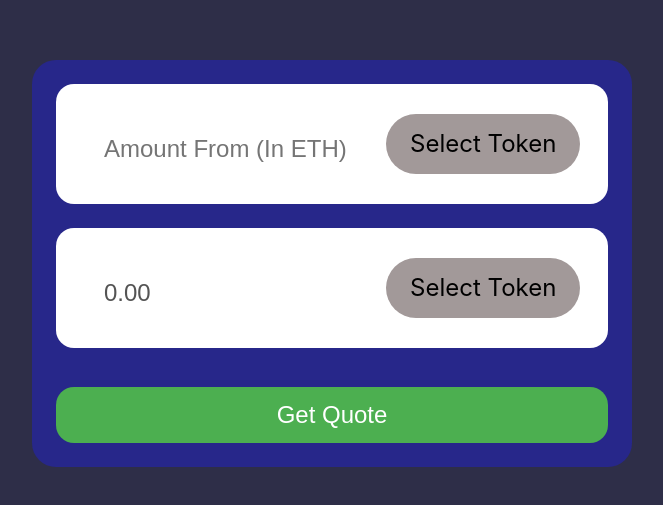
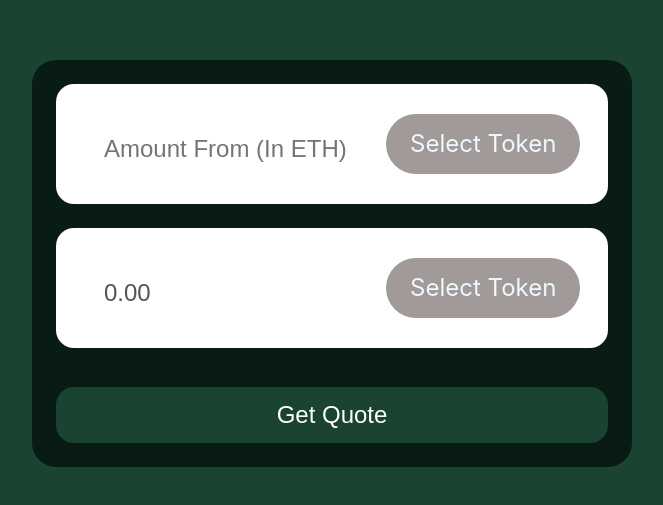
Before and after one commit to vermarishabh0303/bridge, a React (Create React App) app in the folder bridge-frontend/: page / in a window 1280 px wide. Shown: the part 137-642 px from the top of the page, without its empty margins (308-971 px from the left). Built offline with nearby package versions, Linux system fonts and the light colour scheme; the HTML template or start-up script is replaced by a standard one.

Commit message:
Add error display and basic css

```diff
--- a/bridge-frontend/src/App.css
+++ b/bridge-frontend/src/App.css
@@ -1,6 +1,6 @@
 .App {
   text-align: center;
-  background: #2e2e48; /* Slightly lighter dark background */
+  background: #1b4332; /* Slightly lighter dark background */
   width:100%;
   height: 100%;
 }
--- a/bridge-frontend/src/components/Swap/Swap.css
+++ b/bridge-frontend/src/components/Swap/Swap.css
@@ -15,7 +15,8 @@
   align-items: center;
   gap: 24px;
   border-radius: 24px;
-  background-color: rgb(39, 39, 138);
+  background-color: #081c15;
+  color: aliceblue;
   padding: 24px;
   position: relative;
   max-width: 600px;
@@ -60,6 +61,7 @@ input:disabled{
   height: 56px;
   font-size: 1.5rem;
   border-radius: 18px;
+  background-color: #1b4332;
 }
 .modal_container {
   position: absolute;
--- a/bridge-frontend/src/components/Swap/Swap.js
+++ b/bridge-frontend/src/components/Swap/Swap.js
@@ -14,6 +14,7 @@ const Swap = () => {
   const [amount, setAmount] = useState();
   const [qouteResult, setQouteResult] = useState();
   const [loading, setLoading] = useState(false);
+  const [error, setError] = useState(null);
 
   const handleSelectChain = (chainId) => {
     console.log("Selected chain:", chainId); // Debug statement
@@ -47,6 +48,7 @@ const Swap = () => {
 
   async function handleGetQoute() {
     setLoading(true);
+    setError(null);
     const amt = amount * 10 ** 18;
     const qoute = await getQuote(
       selectedChain,
@@ -57,8 +59,11 @@ const Swap = () => {
     );
     if (qoute?.isSuccess) {
       setQouteResult(qoute);
-      setLoading(false);
     }
+    else{
+      setError(qoute?.msg);
+    }
+    setLoading(false);
   }
 
   return (
@@ -116,17 +121,18 @@ const Swap = () => {
           </div>
         </div>
 
-        {/* {qouteResult?.isSuccess ? (
-        loading ? (<h3>Calculating...</h3>) :
-        qouteResult?.estimatedGas && (
-          <h3>Estimated Gas {qouteResult.estimatedGas} wei</h3>
-        )) :
-        (<h3>Quotation failed: {qouteResult.msg}</h3>)} */}
+        {/* loading ? (<h3>Calculating...</h3>) :
+        qouteResult?.estimatedGas && ( qouteResult?.isSuccess ?
+          <h3>Estimated Gas {qouteResult.estimatedGas} wei</h3> :
+          <h3>Quotation failed: {qouteResult.msg}</h3>
+        )} */}
         {
         loading ? (<h3>Calculating...</h3>) :
-        qouteResult?.estimatedGas && (
-          <h3>Estimated Gas {qouteResult.estimatedGas} wei</h3>
-        )}
+        !error ?
+        (qouteResult?.estimatedGas &&
+          (<h3>Estimated Gas {qouteResult.estimatedGas} wei</h3>)) :
+          (<h3> Quotation failed: {error} </h3>)
+        }
         <button className="button" onClick={handleGetQoute}>
           Get Quote
         </button>
```
